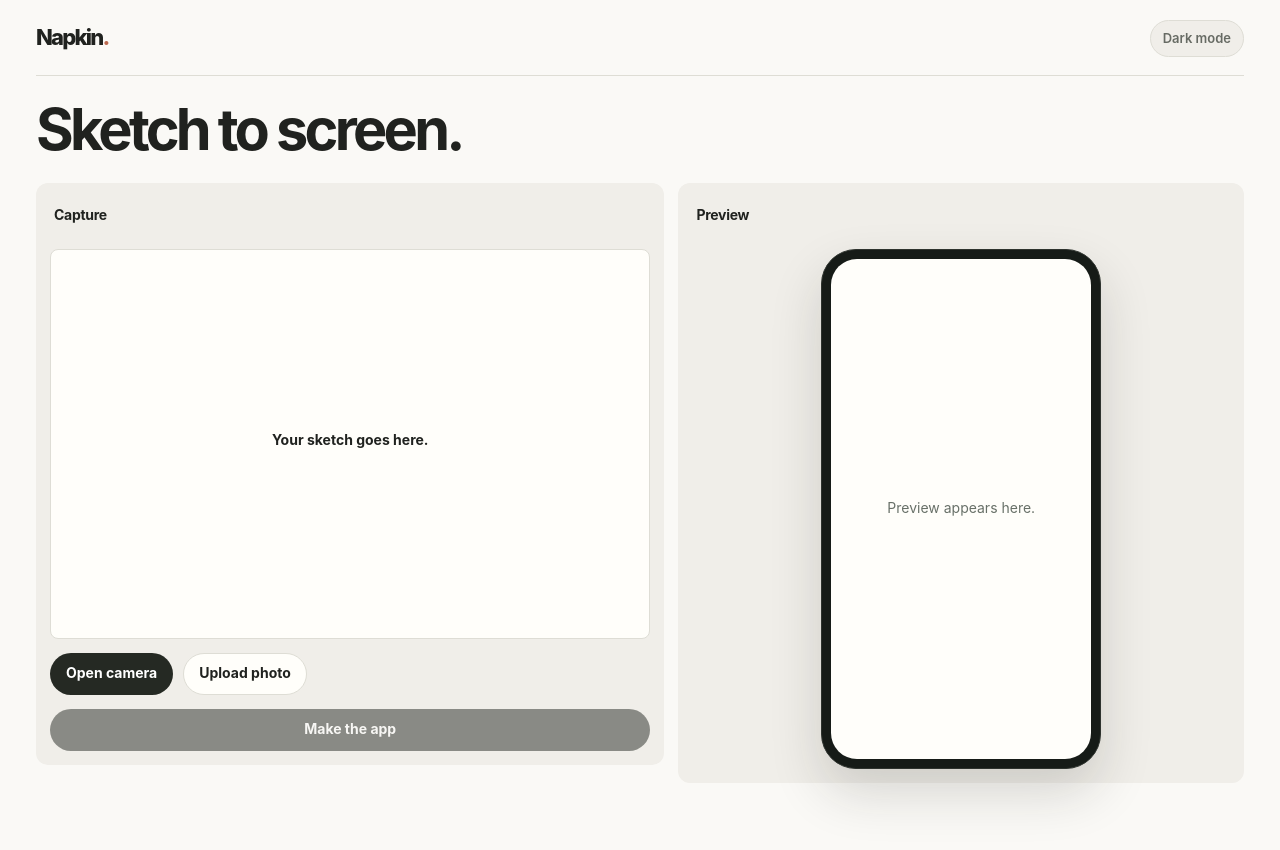
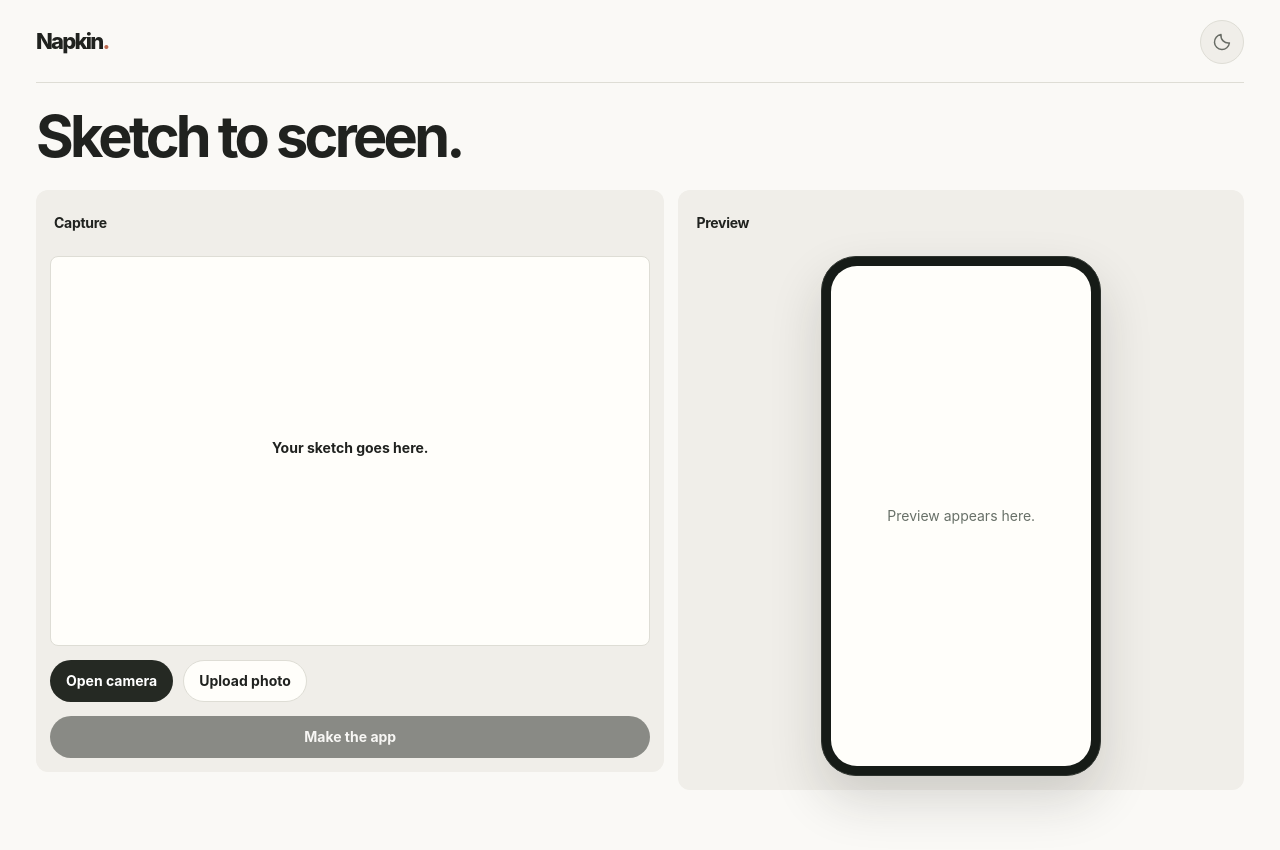
Before and after one commit to ykoneru/hackstate, a React (Vite) app in the folder frontend/: page / in a window 1280 px wide. Shown: the top 850 px of the page. Built offline with nearby package versions, Linux system fonts and the light colour scheme.

Commit message:
Use sun and moon icons for theme toggle

```diff
--- a/frontend/src/App.tsx
+++ b/frontend/src/App.tsx
@@ -64,8 +64,23 @@ export function App() {
       <header className="intro">
         <div className="topbar">
           <p className="eyebrow">Napkin</p>
-          <button type="button" className="theme-toggle" onClick={toggleTheme} aria-label={`Switch to ${theme === "light" ? "dark" : "light"} mode`}>
-            {theme === "light" ? "Dark mode" : "Light mode"}
+          <button
+            type="button"
+            className="theme-toggle"
+            onClick={toggleTheme}
+            aria-label={`Switch to ${theme === "light" ? "dark" : "light"} mode`}
+            title={`Switch to ${theme === "light" ? "dark" : "light"} mode`}
+          >
+            <svg viewBox="0 0 24 24" aria-hidden="true">
+              {theme === "light" ? (
+                <path d="M20.9 13.2A9 9 0 0 1 10.8 3.1 9 9 0 1 0 20.9 13.2Z" />
+              ) : (
+                <>
+                  <circle cx="12" cy="12" r="4" />
+                  <path d="M12 2v2m0 16v2M2 12h2m16 0h2M4.93 4.93l1.42 1.42m11.3 11.3 1.42 1.42M4.93 19.07l1.42-1.42m11.3-11.3 1.42-1.42" />
+                </>
+              )}
+            </svg>
           </button>
         </div>
         <h1>Sketch to screen.</h1>
--- a/frontend/src/styles.css
+++ b/frontend/src/styles.css
@@ -84,13 +84,27 @@ button:disabled { cursor: not-allowed; opacity: 0.5; }
 .eyebrow::after { content: "."; color: var(--highlight); }
 
 .theme-toggle {
+  display: grid;
+  place-items: center;
+  width: 44px;
+  height: 44px;
   border: 1px solid var(--border);
   border-radius: 999px;
-  padding: 8px 12px;
+  padding: 0;
   background: var(--surface-soft);
   color: var(--muted);
   font-size: 13px;
   font-weight: 600;
+}
+
+.theme-toggle svg {
+  width: 20px;
+  height: 20px;
+  fill: none;
+  stroke: currentColor;
+  stroke-width: 1.75;
+  stroke-linecap: round;
+  stroke-linejoin: round;
 }
 
 .theme-toggle:hover { color: var(--text); border-color: var(--text); }
```
